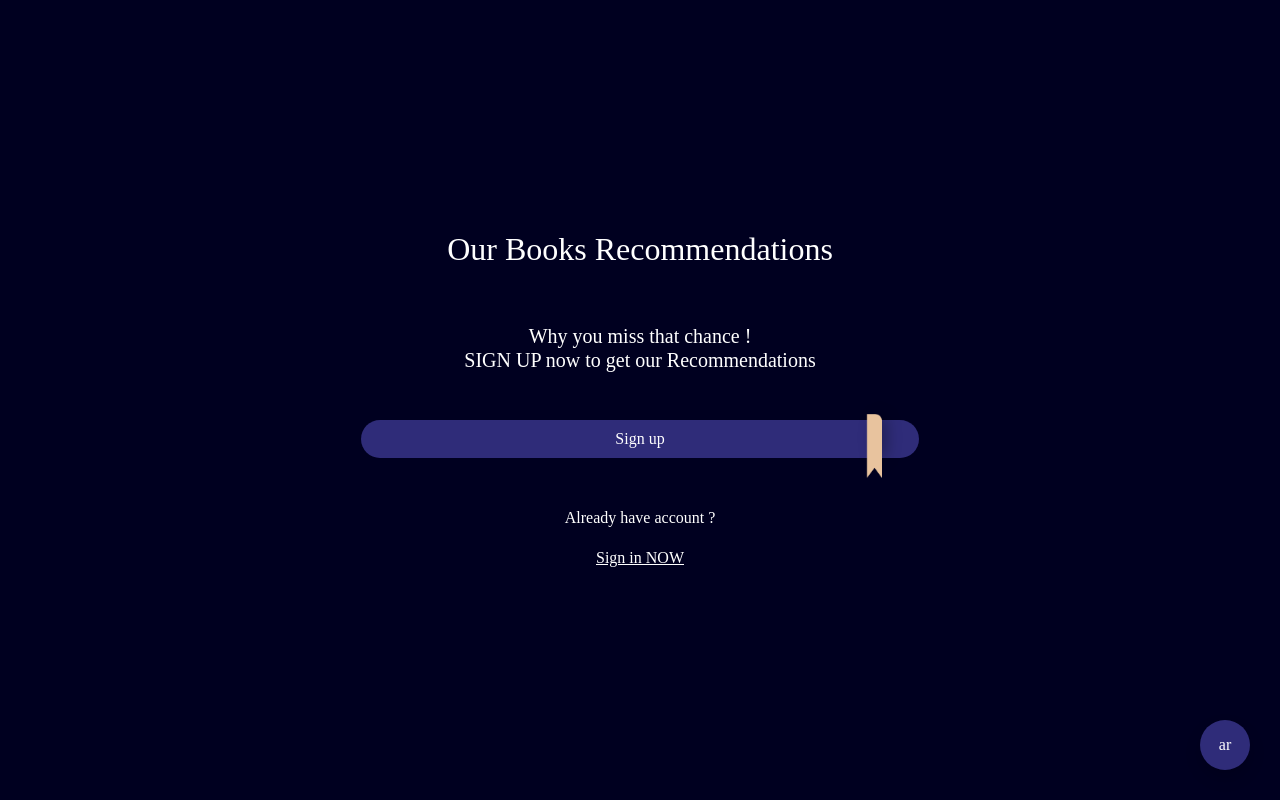
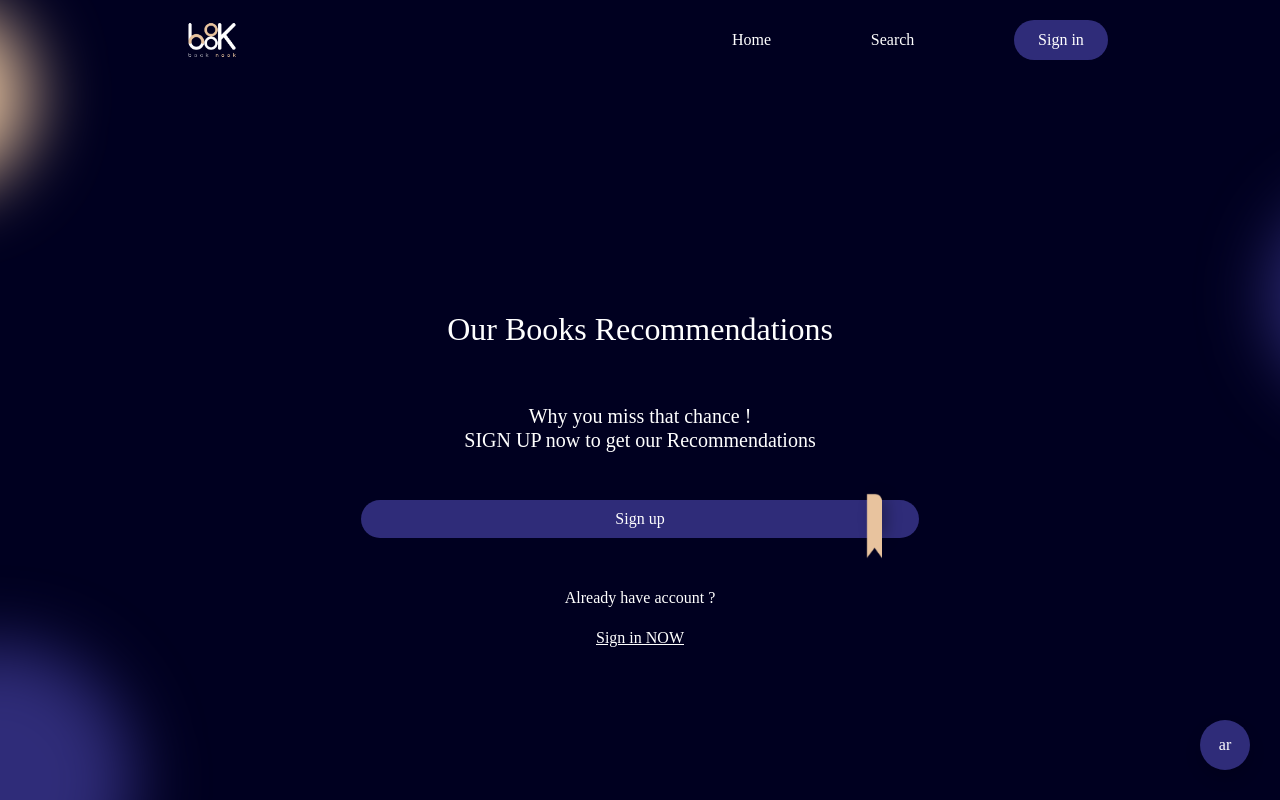
Before and after one commit to Henry-Azer/book-nook-website, a React (Create React App) app: page /books-recommendations in a window 1280 px wide. Built offline with nearby package versions, Linux system fonts and the light colour scheme; no server answers.

Commit message:
Adding header

```diff
--- /dev/null
+++ b/src/components/header/header.jsx
@@ -0,0 +1,92 @@
+import React, { useEffect, useState } from "react";
+import { Link } from "react-router-dom";
+import Cookies from "universal-cookie";
+import Logo from "../../assets/images/logo-white.png";
+import { BiUserCircle } from "react-icons/bi";
+import { useDispatch, useSelector } from "react-redux";
+import {
+     clearLoginDetails,
+     getCurrentUser,
+} from "../../store/actions/auth/auth-actions";
+
+const Header = (props) => {
+     const cookies = new Cookies();
+
+     const isUserAuthenticatedCookie = () => {
+          return cookies.get("bn_aut");
+     };
+
+     const dispatch = useDispatch();
+
+     const [showsDispatched, setShowsDispatched] = useState(false);
+
+     useEffect(() => {
+          if (!showsDispatched) {
+               dispatch(getCurrentUser());
+               setShowsDispatched(true);
+          }
+
+          return () => {
+               dispatch(clearLoginDetails());
+          };
+     }, [dispatch, showsDispatched]);
+
+     const user = useSelector((state) => state.auth.currentUser);
+
+     console.log(user);
+
+     //      console.log(state);
+
+     //      const userFirstName = user.firstName;
+
+     //      const user = (state) => {
+     //           if (state) return state.auth.currentUser.firstName;
+     //      };
+
+     return (
+          <div
+               className={`w-100 header d-flex justify-content-center align-items-center header position-sticky top-0 ${
+                    props.background && "dark-purple-background"
+               }`}
+          >
+               <div className="row h-100 w-75 d-flex justify-content-between align-items-center">
+                    <div className="col-7 logo h-100">
+                         <Link to="/">
+                              <img src={Logo} alt="Logo" className="h-100" />
+                         </Link>
+                    </div>
+                    <div className="col-5 items d-flex justify-content-between align-items-center h-100">
+                         <Link
+                              to="/"
+                              className=" text-decoration-none text-white"
+                         >
+                              Home
+                         </Link>
+                         <Link
+                              to="/books-list"
+                              className=" text-decoration-none text-white"
+                         >
+                              Search
+                         </Link>
+                         {!isUserAuthenticatedCookie() ? (
+                              <Link
+                                   to="/sign-in"
+                                   className=" light-purple-background rounded-5 h-50 w-25 text-decoration-none text-white d-flex justify-content-center align-items-center"
+                              >
+                                   Sign in
+                              </Link>
+                         ) : (
+                              user && (
+                                   <div className=" d-flex justify-content-center align-items-center h-50 w-25 text-white">
+                                        <BiUserCircle className="fs-4 me-2" />
+                                        Hi, {user.firstName}
+                                   </div>
+                              )
+                         )}
+                    </div>
+               </div>
+          </div>
+     );
+};
+
+export default Header;
--- a/src/store/actions/auth/auth-actions.jsx
+++ b/src/store/actions/auth/auth-actions.jsx
@@ -6,6 +6,7 @@ import {
      LOGIN_FAILURE,
      LOGIN_SUCCEEDED,
      CLEAR_LOGIN_DETAILS,
+     GET_CURRENT_USER,
 } from "../../types";
 
 import Cookies from "universal-cookie";
@@ -78,6 +79,18 @@ export const authenticateUser = (user) => (dispatch) => {
           });
 };
 
+export const getCurrentUser = () => (dispatch) => {
+     axios.get(`${URL}/auth/current`).then((res) => {
+          if (res.data.success) {
+               console.log(res);
+               dispatch({
+                    type: GET_CURRENT_USER,
+                    payload: res.data.body,
+               });
+          }
+     });
+};
+
 export function clearLoginDetails() {
      return {
           type: CLEAR_LOGIN_DETAILS,
--- a/src/store/actions/auth/auth-types.jsx
+++ b/src/store/actions/auth/auth-types.jsx
@@ -1,4 +1,5 @@
 export const LOGIN_REQUEST = "login_request";
 export const LOGIN_FAILURE = "login_failure";
 export const LOGIN_SUCCEEDED = "login_succeeded";
+export const GET_CURRENT_USER = "get_current_user";
 export const CLEAR_LOGIN_DETAILS = "clear_login_details";
--- a/src/store/actions/books/books-action.jsx
+++ b/src/store/actions/books/books-action.jsx
@@ -34,7 +34,7 @@ export const getBookById = (bookId) => (dispatch) => {
 export const findAllBooks = (filter) => (dispatch) => {
      const booksListFilters = {
           pageNumber: filter.pageNumber,
-          pageSize: 15,
+          pageSize: 9,
           sortingByList: [
                {
                     fieldName: "id",
--- a/src/store/reducers/auth-reducer.jsx
+++ b/src/store/reducers/auth-reducer.jsx
@@ -3,6 +3,7 @@ import {
      LOGIN_FAILURE,
      LOGIN_SUCCEEDED,
      CLEAR_LOGIN_DETAILS,
+     GET_CURRENT_USER,
 } from "../types";
 
 export default function auth_reducer(state = {}, action) {
@@ -25,6 +26,11 @@ export default function auth_reducer(state = {}, action) {
                     loginErrorOccurred: true,
                     loginRequest: false,
                };
+          case GET_CURRENT_USER:
+               return {
+                    ...state,
+                    currentUser: action.payload,
+               };
           case CLEAR_LOGIN_DETAILS:
                return {
                     ...state,
--- a/src/styles/styles.css
+++ b/src/styles/styles.css
@@ -230,6 +230,11 @@ button:active {
      z-index: -1;
 }
 
+.header{
+     height: 10vh;
+     z-index: 11111111;
+}
+
 /* ---------- MEDIA QUERIES START -------------------- */
 @media only screen and (max-width: 1280px) {
      .form-card {
--- a/src/views/BooksList.jsx
+++ b/src/views/BooksList.jsx
@@ -9,6 +9,7 @@ import {
 import bookMark from "../assets/images/Asset-1.png";
 import BookCard from "../components/cards/BookCard";
 import Circle from "../components/animation/circle";
+import Header from "../components/header/header";
 
 const BooksList = () => {
      const [showsDispatched, setShowsDispatched] = useState(false);
@@ -52,7 +53,8 @@ const BooksList = () => {
      // console.log(pagesTotalNumber(totalNumberOfPages));
 
      return (
-          <div className="d-flex justify-content-center align-items-center flex-column w-100 min-vh-100 position-relative overflow-x-hidden">
+          <div className="d-flex justify-content-center align-items-center flex-column w-100 min-vh-100 position-relative overflow-hidden">
+               <Header/>
                <Circle
                     size="10"
                     backgroundColor="beige"
--- a/src/views/BooksRecommendations.jsx
+++ b/src/views/BooksRecommendations.jsx
@@ -12,13 +12,14 @@ import "react-multi-carousel/lib/styles.css";
 import BookCard from "../components/cards/BookCard";
 import { Link } from "react-router-dom";
 import BookmarkButton from "../components/buttons/bookmark-button";
+import Circle from "../components/animation/circle";
+import Header from "../components/header/header";
 
 const BooksRecommendations = () => {
      const dispatch = useDispatch();
+     const cookies = new Cookies();
 
      const [showsDispatched, setShowsDispatched] = useState(false);
-
-     const cookies = new Cookies();
 
      const isUserAuthenticatedCookie = () => {
           return cookies.get("bn_aut");
@@ -65,7 +66,29 @@ const BooksRecommendations = () => {
      };
 
      return (
-          <div className="w-100 vh-100">
+          <div className="w-100 vh-100 position-relative overflow-hidden">
+               <Header />
+               <Circle
+                    size="10"
+                    backgroundColor="beige"
+                    duration="25"
+                    top="15"
+                    left="-150"
+               />
+               <Circle
+                    size="15"
+                    backgroundColor="light-purple"
+                    duration="40"
+                    bottom="-100"
+                    left="-120"
+               />
+               <Circle
+                    size="12"
+                    backgroundColor="light-purple"
+                    duration="20"
+                    top="200"
+                    right="-200"
+               />
                <div className=" container py-5 h-100 d-flex justify-content-center align-items-center flex-column text-white text-center">
                     <h1 className="fs-2">Our Books Recommendations</h1>
                     {isUserAuthenticatedCookie() ? (
@@ -99,6 +122,9 @@ const BooksRecommendations = () => {
                                         <BookCard book={recommendedBooks[3]} />
                                         <BookCard book={recommendedBooks[4]} />
                                         <BookCard book={recommendedBooks[5]} />
+                                        <BookCard book={recommendedBooks[6]} />
+                                        <BookCard book={recommendedBooks[7]} />
+                                        <BookCard book={recommendedBooks[8]} />
                                    </Carousel>
                               )}
                          </>
--- a/src/views/Home.jsx
+++ b/src/views/Home.jsx
@@ -1,14 +1,25 @@
 import React, { useState, useEffect } from "react";
-import { useSelector } from "react-redux";
-import { Link } from "react-router-dom";
+import { Link, useHistory } from "react-router-dom";
+import Cookies from "universal-cookie";
 
 import Circle from "../components/animation/circle";
+import Header from "../components/header/header";
 
 const Home = () => {
-     const state = useSelector((state) => state);
+     const cookies = new Cookies();
+     const history = useHistory();
+
      useEffect(() => {
-          console.log(state);
-     }, []);
+          document.title = "Sign In | BookNook Library";
+
+          if (isUserAuthenticatedCookie()) {
+               history.push("/books-recommendations");
+          }
+     });
+
+     const isUserAuthenticatedCookie = () => {
+          return cookies.get("bn_aut");
+     };
 
      const [timeNow, setTimeNow] = useState("");
 
@@ -31,7 +42,8 @@ const Home = () => {
      });
 
      return (
-          <div className="home-route position-relative w-100 vh-100">
+          <div className="home-route position-relative w-100 vh-100 overflow-hidden">
+               <Header />
                <Circle
                     size="7"
                     backgroundColor="beige"
--- a/src/views/auth/SignUp.jsx
+++ b/src/views/auth/SignUp.jsx
@@ -16,9 +16,24 @@ import Circle from "../../components/animation/circle";
 import BookmarkButton from "../../components/buttons/bookmark-button";
 import { userRegistration } from "../../store/actions/users/users-actions";
 import { useDispatch } from "react-redux";
+import Cookies from "universal-cookie";
 // import { userRegistration } from "../../store/actions/users/users-actions";
 
 const SignUp = () => {
+     const cookies = new Cookies();
+
+     useEffect(() => {
+          document.title = "Sign In | BookNook Library";
+
+          if (isUserAuthenticatedCookie()) {
+               history.push("/books-recommendations");
+          }
+     });
+
+     const isUserAuthenticatedCookie = () => {
+          return cookies.get("bn_aut");
+     };
+
      useEffect(() => {
           document.title = "Sign Up | BookNook Library";
      });
```
